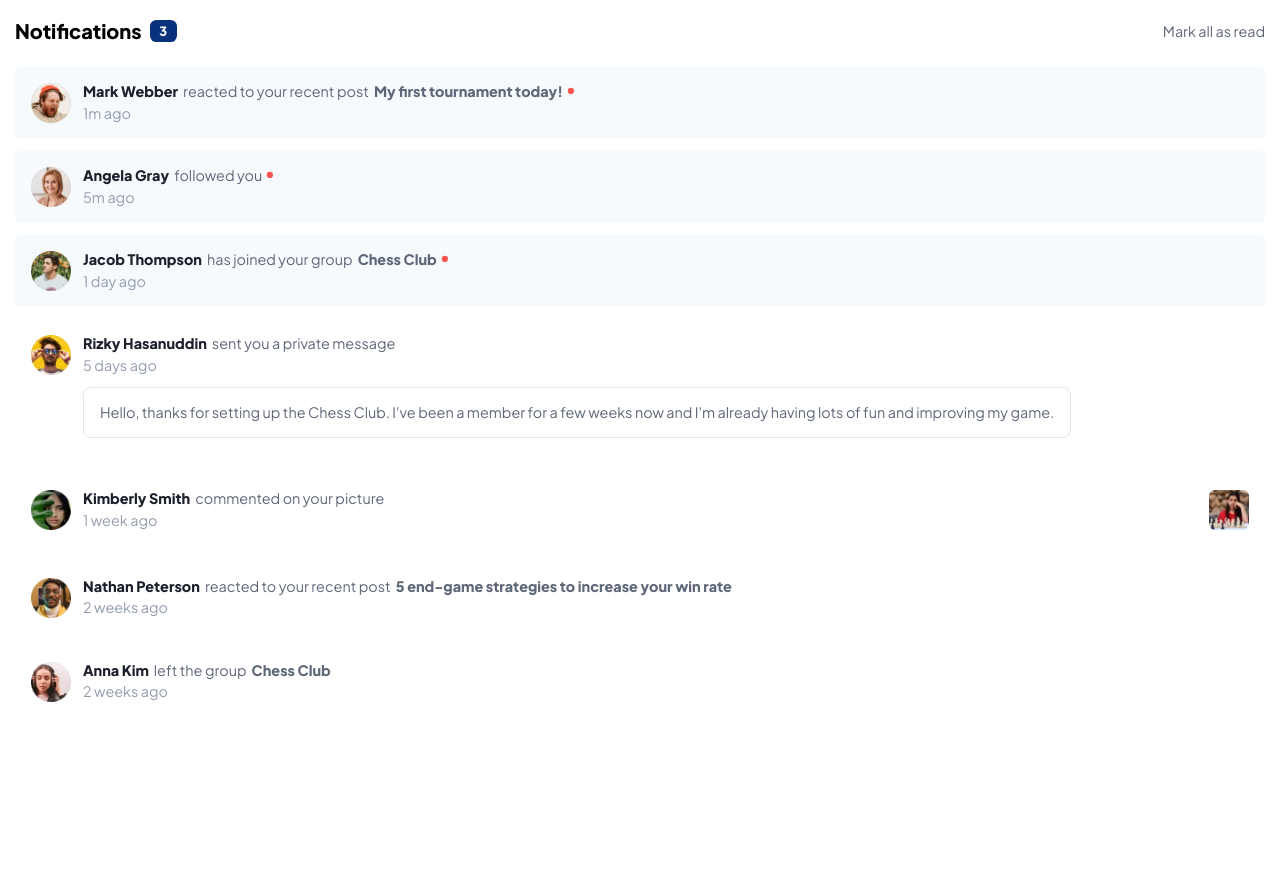
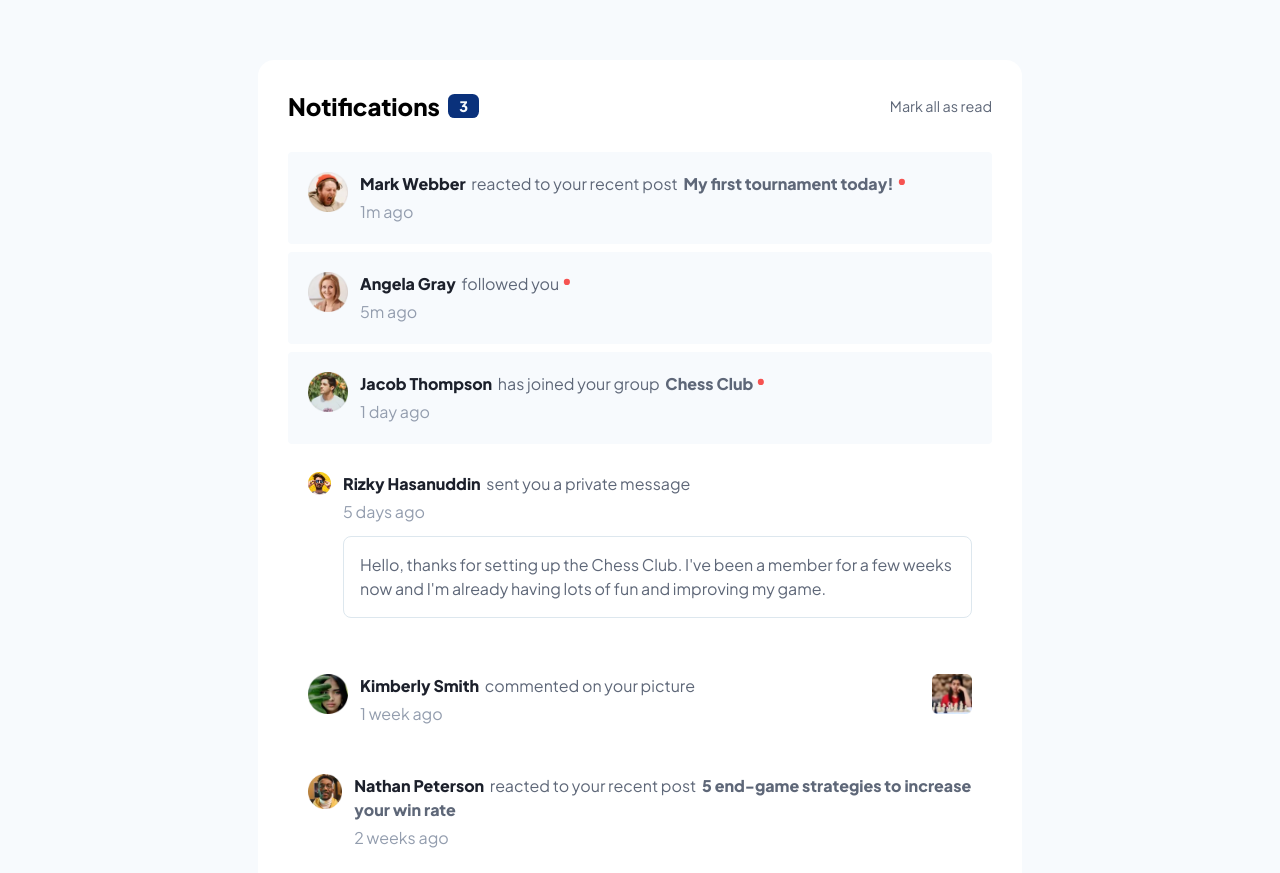
Before and after one commit to jeremylloyd/Frontend-Mentor-Notifications-Page, a plain HTML site: page index.html in a window 1280 px wide. Shown: the top 873 px of the page. Before the commit the page ends 800 px from the top, so only its background shows below. Drawn offline with Linux system fonts and the light colour scheme.

Commit message:
Polished the appearance for desktop view

```diff
--- a/style.css
+++ b/style.css
@@ -64,6 +64,10 @@ table {
 
 ::selection {
 	background: var(--theme-lightblue);
+}
+
+body {
+	background-color:hsl(210, 60%, 98%);
 }
 
 .item {
@@ -170,16 +174,19 @@ table {
 }
 
 .item__preview:hover {
-	background-color: var(--theme-lightblue);
+	background-color: var(--theme-lighterblue);
 }
 
 .panel {
 	display: flex;
 	flex-direction: column;
+	max-width: 44rem;
 	background-color: white;
 	font-family: 'Plus Jakarta Sans';
+	margin: 0px auto;
 	padding: 15px;
 	gap: 20px;
+	border-radius: 1rem;
 }
 
 .panel__clear {
@@ -200,10 +207,9 @@ table {
 .panel__counter {
 	background-color: var(--theme-blue);
 	color: var(--theme-verylightblue);
-	font-size: 0.8rem;
+	font-size: 0.9rem;
 	font-weight: 800;
-	padding: 0.3rem 0.6rem;
-	/* padding: 1rem 6rem; */
+	padding: 0.3rem 0.7rem;
 	border-radius: 0.4rem;
 }
 
@@ -217,10 +223,31 @@ table {
 .panel__items {
 	display: flex;
 	flex-direction: column;
-	gap: 0.75rem;
+	gap: 0.5rem;
 }
 
 .panel__title {
 	font-size: 1.25rem;
 	font-weight: 800;
 }
+
+@media screen and (min-width: 600px) {
+	body {
+		padding: 60px;
+	}
+
+	.panel {
+		padding: 30px;
+		gap: 30px;
+	}
+
+	.panel__title {
+		font-size: 1.5rem;
+	}
+
+	.item {
+		font-size: 1rem;
+		line-height: 1.5rem;
+		padding: 1.25rem;
+	}
+}
```
